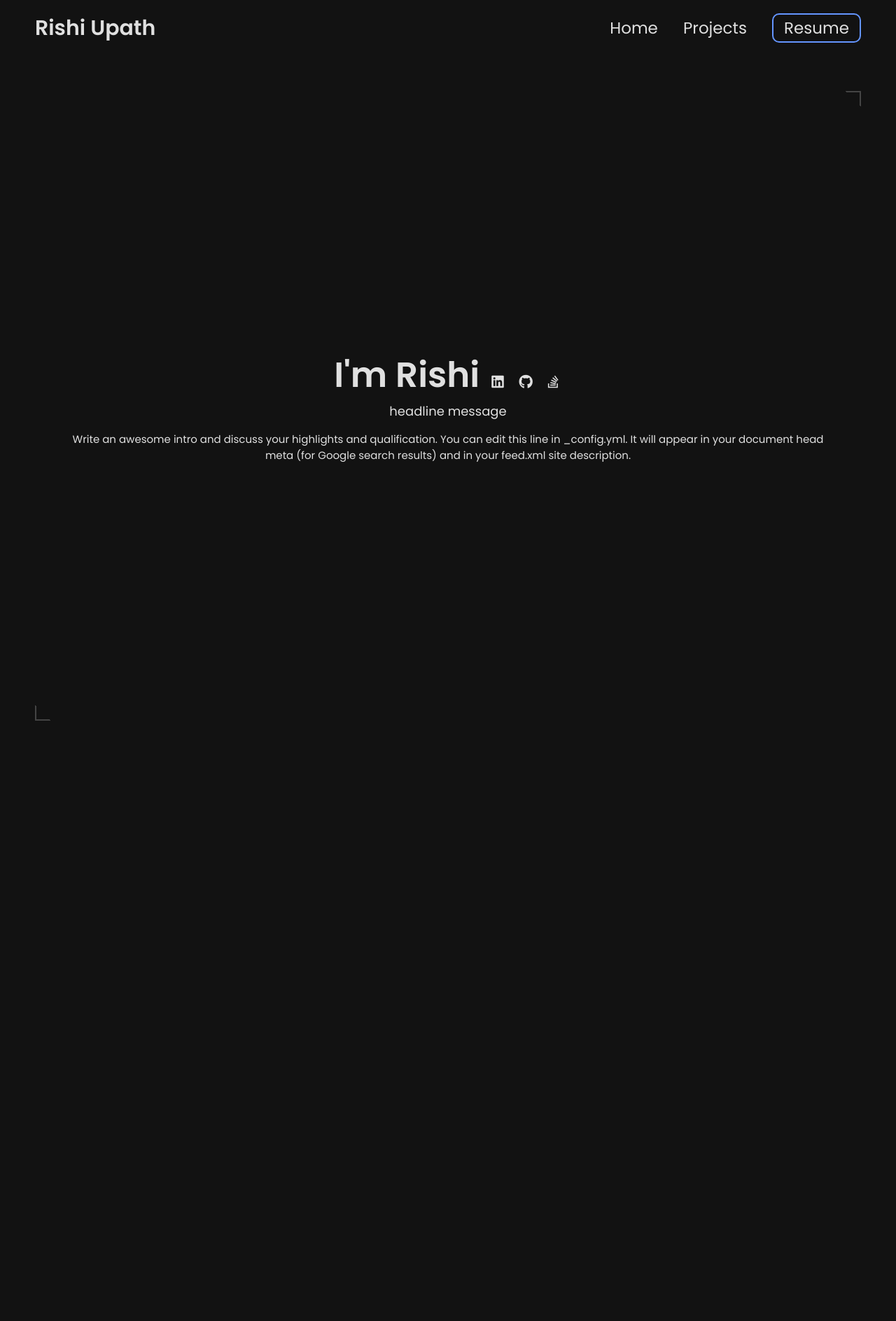
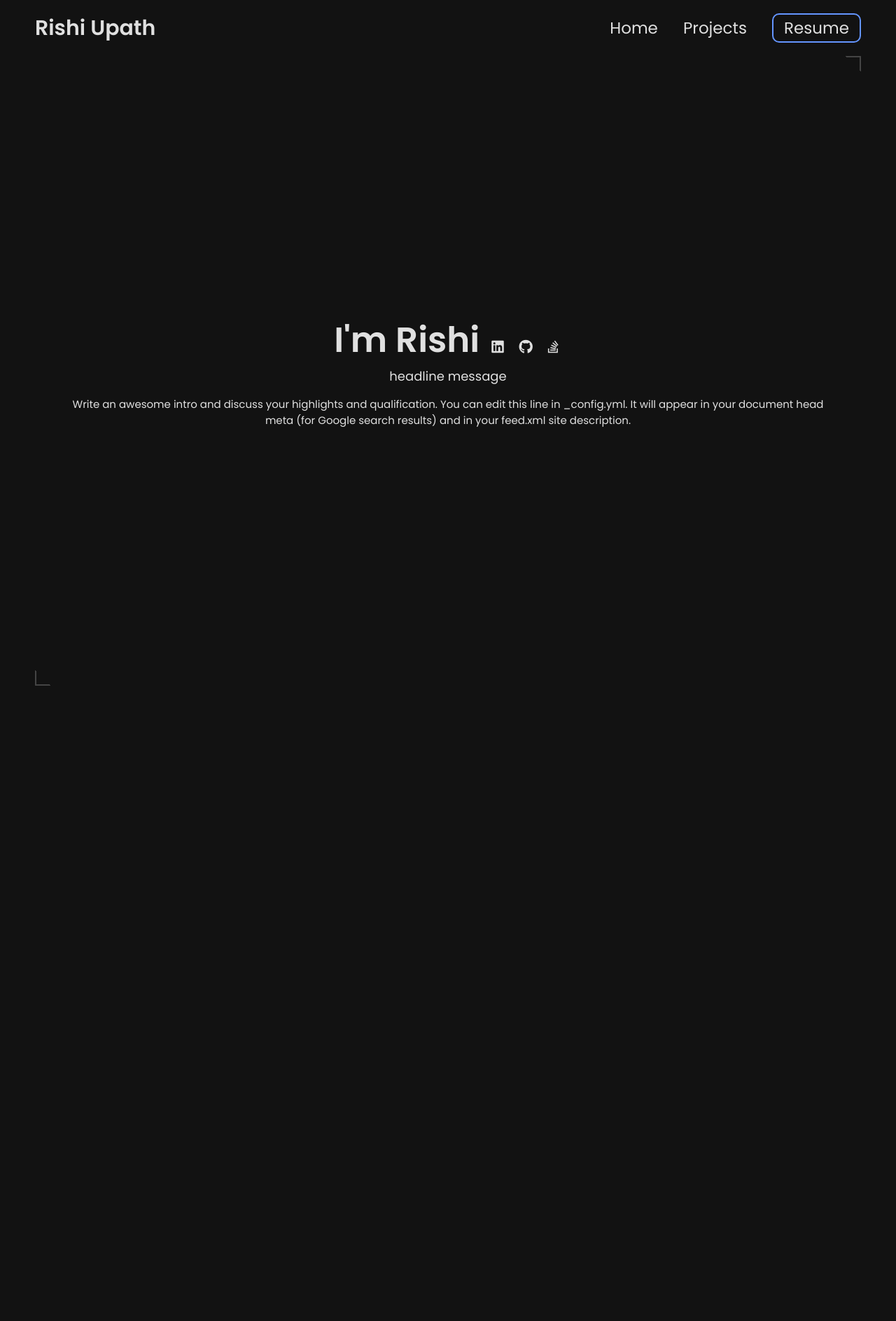
Before and after one commit to rishiupath/rishiupath.github.io, a Jekyll site: the page built from index.html, in a window 1280 px wide. Shown: the top 1888 px of the page at 70% size. Built offline with Jekyll 4.4.1, drawn with Linux system fonts in a browser that asks for light colours.

Commit message:
Update styles.css

```diff
--- a/css/styles.css
+++ b/css/styles.css
@@ -149,9 +149,13 @@
 /* SECTION 1: Hero */
 .hero-section {
     padding: 0 50px;
-    margin: 50px 0;
+    margin: 0;
     display: flex;  /* This makes .hero-section a flex container */
-
+    justify-content: center;   /* centers vertically */
+    align-items: center;       /* centers horizontally */
+    flex-direction: column;    /* stack content vertically */
+    min-height: 100vh;         /* make section fill the whole screen */
+    text-align: center;        /* center the text */
 
     border: 2px solid var(--border-color);
     border-image: linear-gradient(
@@ -951,12 +955,3 @@
 #projects {
   margin-top: 100vh; /* one screen height */
 }
-
-.hero-section {
-  display: flex;
-  justify-content: center;   /* vertically center */
-  align-items: center;       /* horizontally center */
-  flex-direction: column;    /* stack text */
-  min-height: 100vh;         /* fill the screen height */
-  text-align: center;        /* center text inside */
-}
```
